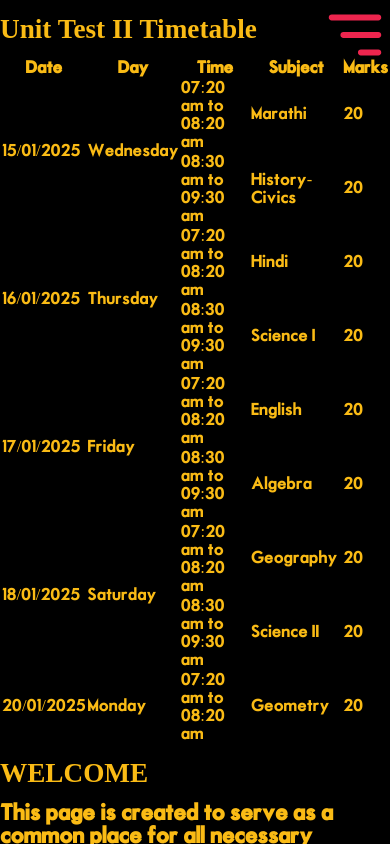
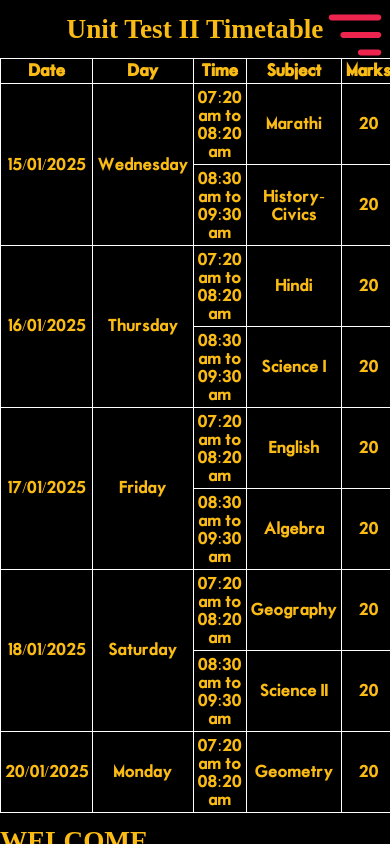
Before and after one commit to DhanushVDPT/sgvnext, a Next.js app: page / in a window 390 px wide. Shown: the top 844 px of the page. Built offline with nearby package versions, Linux system fonts and the light colour scheme; a web font is replaced by a local one.

Commit message:
Update global.css white items

```diff
--- a/styles/global.css
+++ b/styles/global.css
@@ -83,6 +83,36 @@ h1{
     margin-right: 2em;
 }
 
+table, th, td {
+    border: 1px solid #fff;
+    border-collapse: collapse;
+}
+
+table{
+    margin: 0 auto;
+}
+
+.ut2table{
+    text-align: center;
+}
+
+th, td{
+    padding: 0.24em;
+}
+
+li{
+    color: #fff;
+    list-style-position: inside;
+}
+
+li a{
+    color: #fff;
+}
+
+li a:visited{
+    color: #fff;
+}
+
 .left{
     margin-left: 2em;
 }
@@ -93,11 +123,7 @@ h1{
     align-items: flex-start;
 }
 
-li{
-    color: #fff;
-}
-
-@media screen and (max-width:930px){
+@media screen and (max-width:1107px){
     body{
         font-size: 0.7em;
     }
@@ -125,9 +151,6 @@ li{
     .hamburger{
         cursor: pointer;
     }
-    .nav-bar a{
-        color: #000000;
-    }
     .nav-bar{
         height: 100vh;
         position: fixed;
@@ -135,7 +158,7 @@ li{
         right: -100%;
         width: 30vw;
         background: #FABB15;
-        transition: 0.2s ease-out;
+        transition: 0.4s ease-out;
         z-index: 10;
     }
     .nav-bar ul{
@@ -147,6 +170,9 @@ li{
     }
     .nav-bar ul li{
         margin-bottom: 1em;
+    }
+    .nav-bar li a{
+        color: #000000;
     }
     #sidebar-active:checked ~ .nav-bar{
         right: 0;
```
